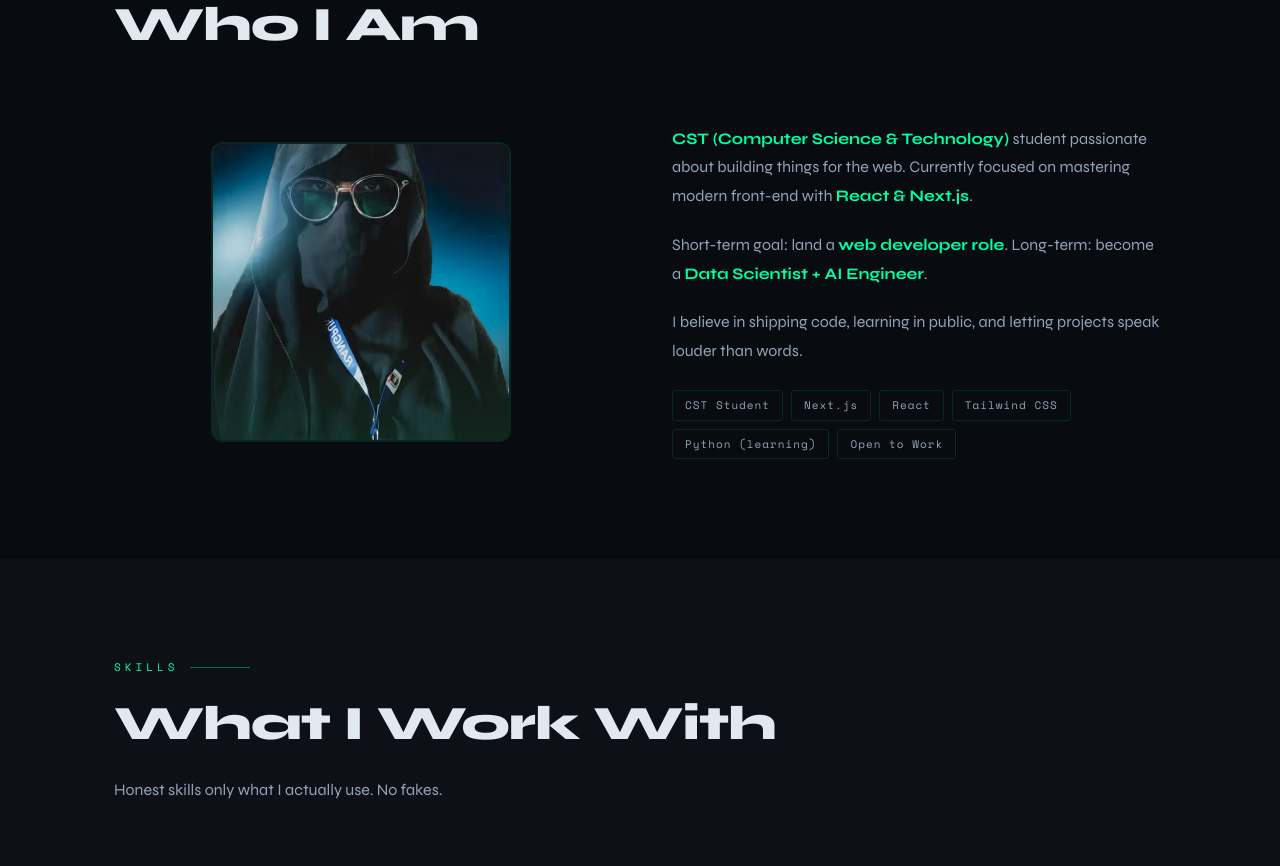
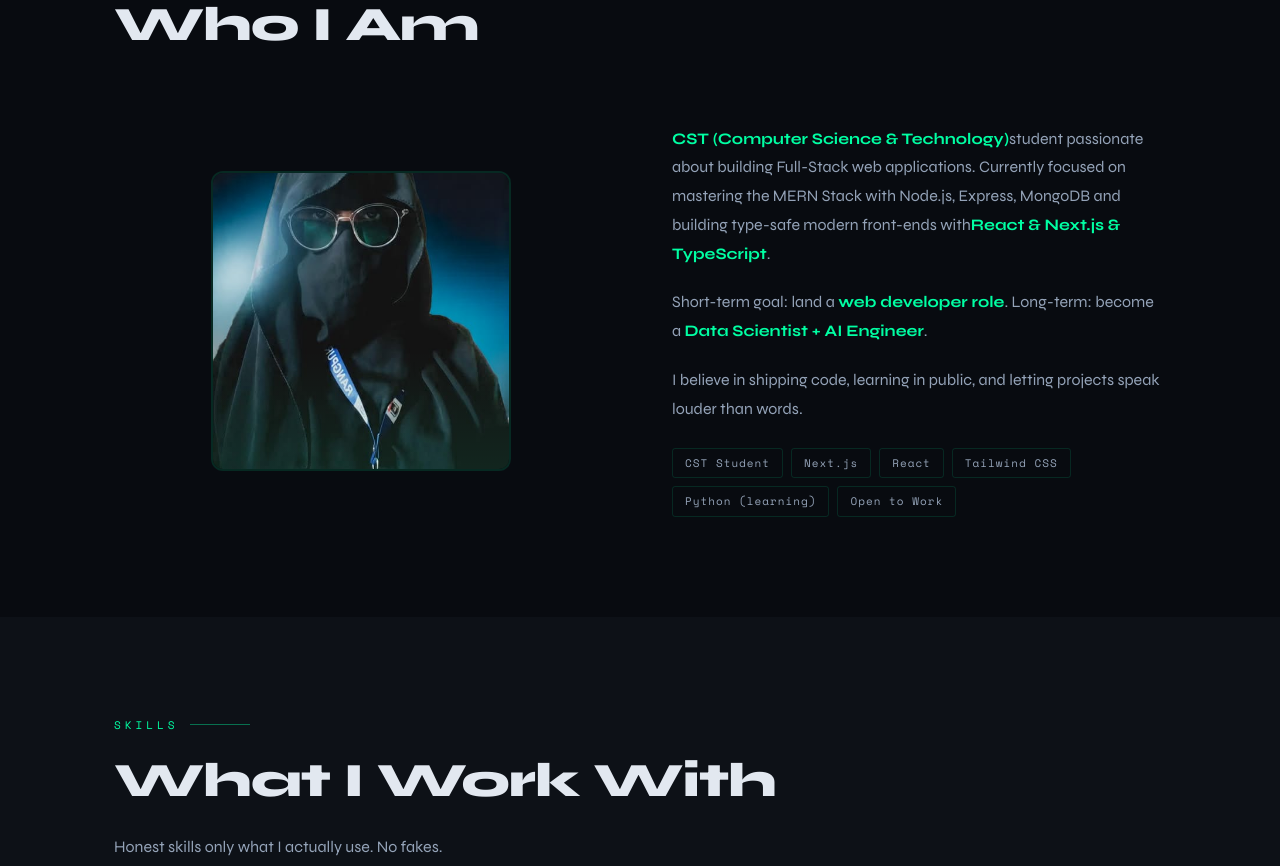
Before and after one commit to mouislambd/my-portfolio, a Next.js app: page / in a window 1280 px wide. Shown: the part 940-1806 px from the top of the page. Built offline with nearby package versions, Linux system fonts and the light colour scheme.

Commit message:
added new information

```diff
--- a/app/portfolio.tsx
+++ b/app/portfolio.tsx
@@ -395,7 +395,7 @@ export default function Portfolio() {
                             </div>
                         </div>
                         <div className="about-text fade-in">
-                            <p><strong>CST (Computer Science &amp; Technology)</strong> student passionate about building things for the web. Currently focused on mastering modern front-end with <strong>React &amp; Next.js</strong>.</p>
+                            <p><strong>CST (Computer Science &amp; Technology)</strong>student passionate about building Full-Stack web applications. Currently focused on mastering the MERN Stack with Node.js, Express, MongoDB and building type-safe modern front-ends with<strong>React &amp; Next.js &amp; TypeScript</strong>.</p>
                             <p>Short-term goal: land a <strong>web developer role</strong>. Long-term: become a <strong>Data Scientist + AI Engineer</strong>.</p>
                             <p>I believe in shipping code, learning in public, and letting projects speak louder than words.</p>
                             <div className="about-tags">
```
